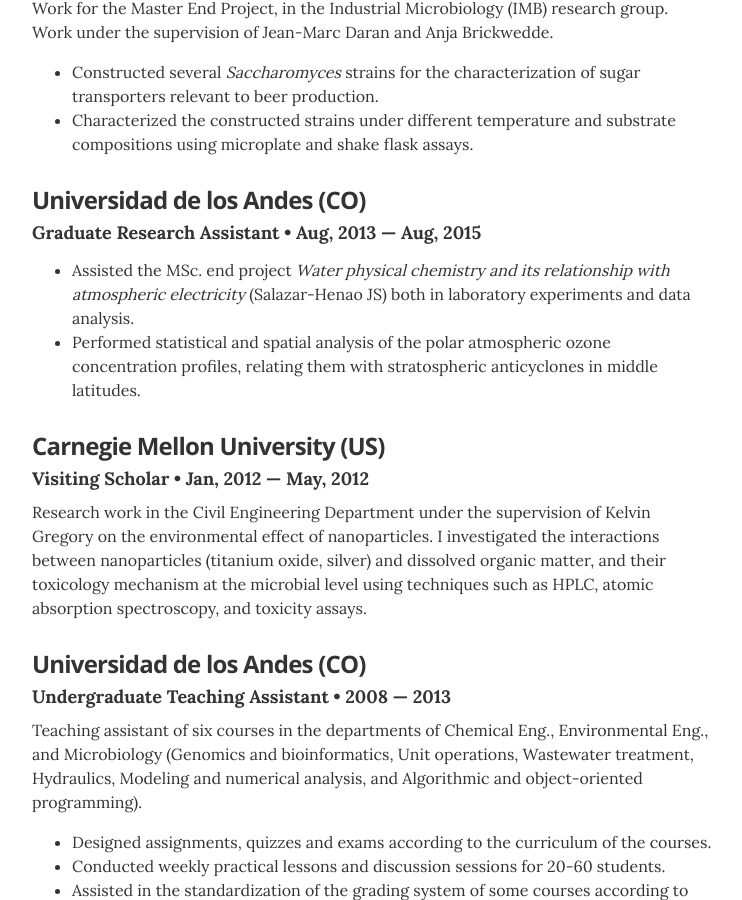
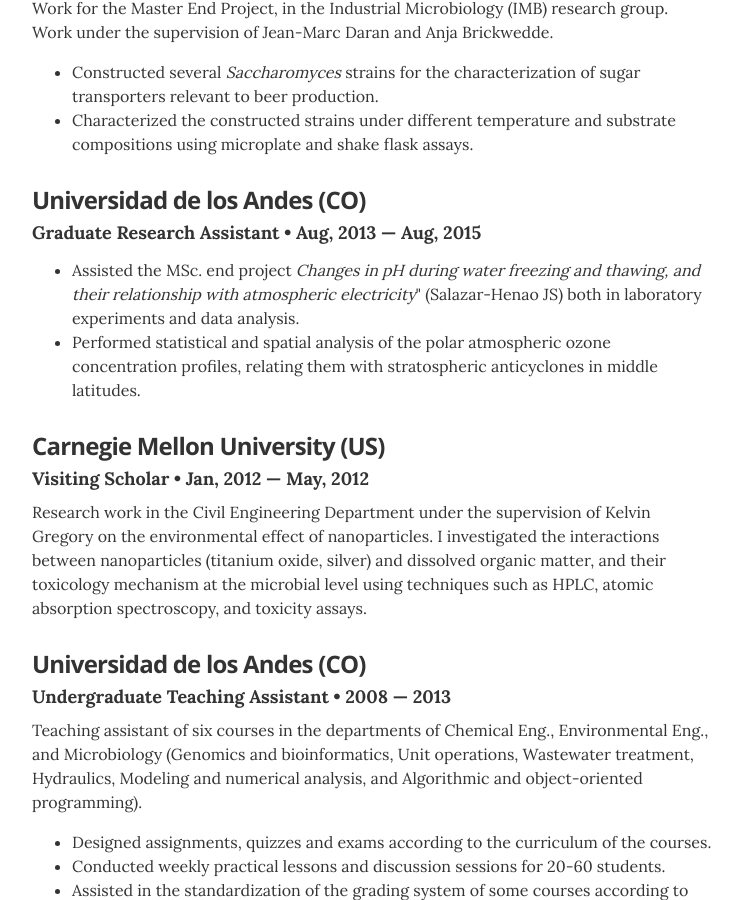
Before and after one commit to synthbiont/joangallego, a Jekyll site: the page built from index.html, in a window 1280 px wide and 900 px high, scrolled down 2294 px. Shown: the whole window, without its empty margins (268-1010 px from the left). Built offline with Jekyll 4.4.1, drawn with Linux system fonts in a browser that asks for light colours.

Commit message:
Update experience.yml

```diff
--- a/_data/experience.yml
+++ b/_data/experience.yml
@@ -30,7 +30,7 @@
 - company: Universidad de los Andes (CO)
   position: Graduate Research Assistant
   duration: Aug, 2013  &mdash; Aug, 2015
-  summary: <ul class="resume-item-list"><li>Assisted the MSc. end project <i>Water physical chemistry and its relationship with atmospheric electricity</i> (Salazar-Henao JS) both in laboratory experiments and data analysis.</li><li>Performed statistical and spatial analysis of the polar atmospheric ozone concentration profiles, relating them with stratospheric anticyclones in middle latitudes.</li></ul>
+  summary: <ul class="resume-item-list"><li>Assisted the MSc. end project <i>Changes in pH during water freezing and thawing, and their relationship with atmospheric electricity</i>" (Salazar-Henao JS) both in laboratory experiments and data analysis.</li><li>Performed statistical and spatial analysis of the polar atmospheric ozone concentration profiles, relating them with stratospheric anticyclones in middle latitudes.</li></ul>
 
 
 # Carnegie Mellon
```
